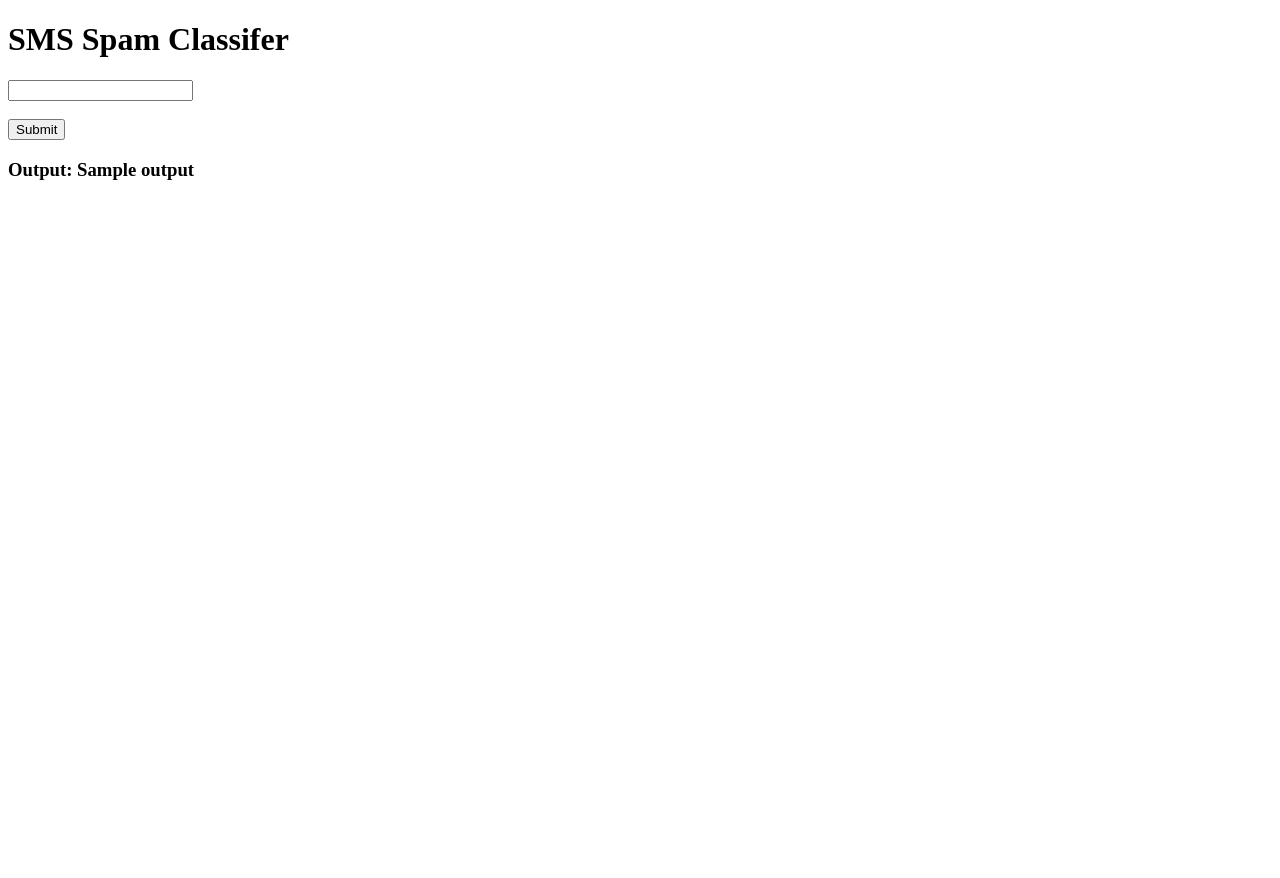
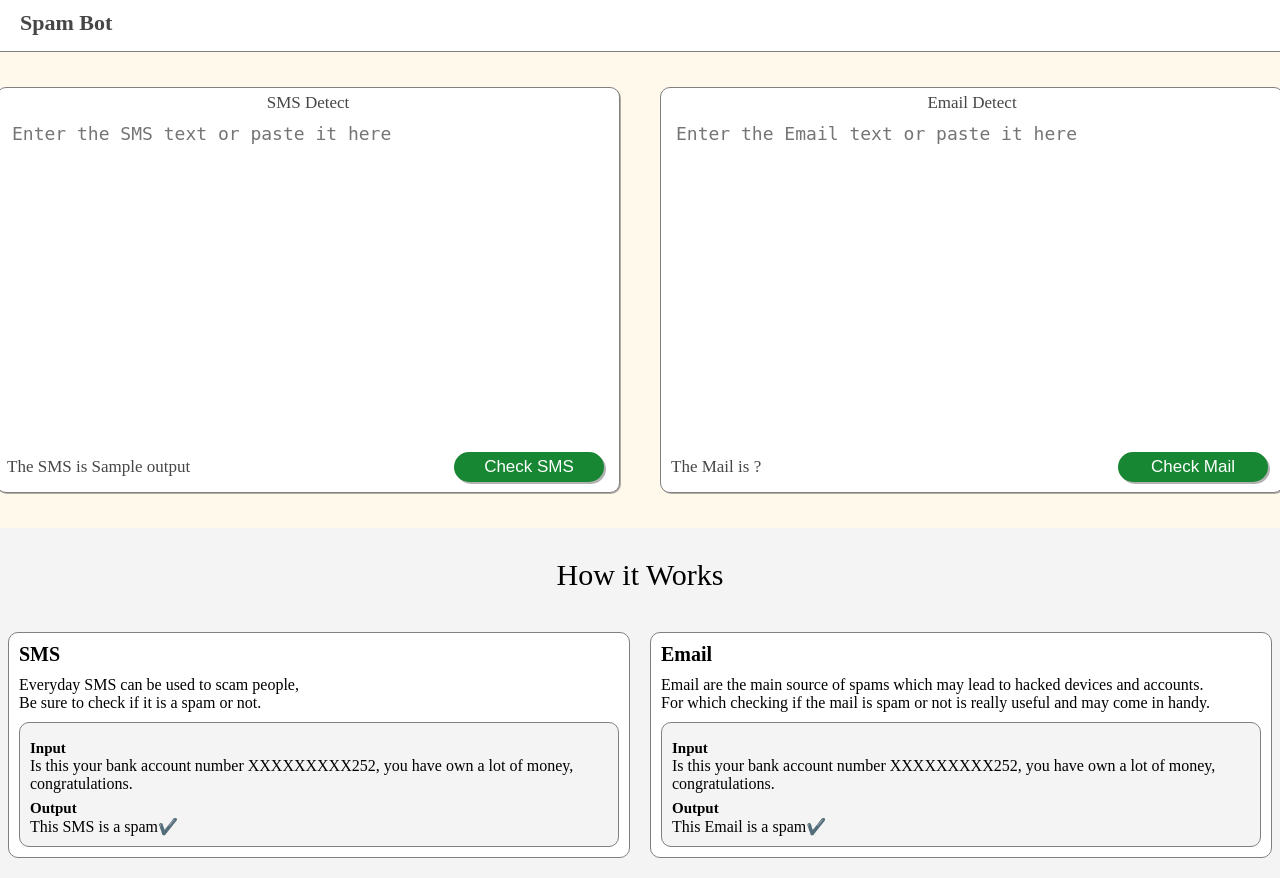
Before and after one commit to Simpl1fy/Spam-Classifier-Project, a Flask app: template templates/index.html in a window 1280 px wide. Before the commit the page ends 180 px from the top, so only its background shows below. Run offline with Flask 3, Linux system fonts and the light colour scheme; the template is opened without the code that fills it: most values are stand-ins (such as "Sample title", 1, 10 or a date in 2020).

Commit message:
designed the front page, added html and css

```diff
--- a/app.py
+++ b/app.py
@@ -11,7 +11,7 @@ def prediction():
     if request.method == 'GET':
         return render_template('index.html')
     else:
-        cd = CustomData(text=request.form.get('text'))
+        cd = CustomData(text=request.form.get('sms-text'))
         ser = cd.get_data_as_series()
         print(ser)
         print("Before Prediction")
@@ -21,7 +21,12 @@ def prediction():
         output = result[0]
         print('Prediction Completed')
         print(output)
-        return render_template('index.html', output=output)
+        if (output == 1):
+            res = "a spam✔️"
+        else:
+            res = "is not a spam❌"
+        print(res)
+        return render_template('index.html', output=res)
 
 if __name__ == "__main__":
     app.run(debug=True)
--- /dev/null
+++ b/static/css/style.css
@@ -0,0 +1,151 @@
+body {
+	margin: 0;
+	padding: 0;
+}
+
+.navbar {
+	display:flex;
+	flex-direction: row;
+	justify-content: space-between;
+	background-color: white;
+	border-bottom: 1px solid grey;
+	padding-top: 10px;
+	padding-bottom: 10px;
+}
+
+
+#heading {
+	margin-top: 0px;
+	margin-bottom: 5px;
+	text-align: center;
+	font-size: 22px;
+	padding-left: 7px;
+	color: rgb(70, 70, 70);
+	padding-left: 20px;
+}
+
+#form-container {
+	display: flex;
+	justify-content: center;
+	align-items: center;
+	background-color: rgb(254, 249, 235);
+	padding-bottom: 30px;
+	padding-top: 30px;
+}
+
+#text-form {
+	margin-left: 20px;
+	margin-right: 20px;
+	margin-top:5px;
+	margin-bottom: 5px;
+	padding: 5px;
+	border: 1px solid grey;
+	border-radius: 10px;
+	box-shadow: 1px 1px rgba(0,0,0,0.3);
+	background-color: white;
+}
+
+#container-heading {
+	text-align: center;
+	font-size: 17px;
+	margin-top: 0px;
+	margin-bottom: 0px;
+	color: rgb(70, 70, 70);
+}
+
+#text {
+	resize: none;
+	width:600px;
+	height: 300px;
+	border:none;
+	padding-top: 10px;
+	padding-left: 10px;
+	font-size: 18px;
+}
+
+#text:focus {
+	outline: none;
+}
+
+#output-submit {
+	margin-left: 5px;
+	margin-right: 5px;
+	display: flex;
+	justify-content: space-between;
+	align-items: baseline;
+}
+
+#submit-button {
+	width: 150px;
+	margin: 5px;
+	padding: 5px 17px;
+	background-color:rgb(23, 135, 51);
+	color: white;
+	border: none;
+	border-radius: 25px;
+	font-size: 17px;
+	box-shadow: 2px 2px rgba(0,0,0,0.3);
+}
+
+#submit-button:hover {
+	cursor: pointer;
+	background-color: rgb(18, 192, 18);
+	width: 160px;
+	transition: background-color 0.25s;
+	transition: width 0.25s;
+}
+
+.summary-container {
+	background-color: rgb(244, 244, 244);
+	display: flex;
+	align-items: center;
+	flex-direction: column;
+}
+
+.summary-heading {
+	font-size: 30px;
+	margin-top: 30px;
+	margin-bottom: 30px
+}
+.summary-card {
+	margin-top: 10px;
+	margin-bottom: 20px;
+	margin-left: 10px;
+	margin-right: 10px;
+	padding: 10px 10px;
+	border-radius: 10px;
+	border: 1px solid grey;
+	width: 600px;
+	background-color: white;
+}
+
+.card-heading {
+	font-size: 20px;
+	margin-bottom: 10px;
+	font-weight: bold;
+}
+
+.card-content {
+	border: 1px solid grey;
+	border-radius: 10px;
+	padding: 10px 10px;
+	margin-top: 10px;
+	background-color: rgb(244, 244, 244);
+}
+
+.content-input-heading, .content-output-heading {
+	margin-top: 7px;
+	margin-bottom: 0px;
+	font-size: 15px;
+}
+
+.input-example, .output-example {
+	margin-top: 0;
+	margin-bottom: 0;
+}
+
+.card-row {
+	display: flex;
+	flex-direction: row;
+	align-items: center;
+}
--- a/templates/index.html
+++ b/templates/index.html
@@ -1,17 +1,67 @@
 <!DOCTYPE html>
 <html lang="en">
 <head>
-    <meta charset="UTF-8">
-    <meta name="viewport" content="width=device-width, initial-scale=1.0">
-    <title>SMS Spam Classifer</title>
+  <meta charset="UTF-8">
+  <meta name="viewport" content="width=device-width, initial-scale=1.0">
+  <title>SMS Spam Bot</title>
+  <link rel="stylesheet" type="text/css" href="{{ url_for('static', filename='css/style.css') }}">
 </head>
 <body>
-    <h1>SMS Spam Classifer</h1>
-    <form action="{{ url_for('prediction') }}" method="post">
-        <input type="text" name="text" id="sms"><br><br>
-        <input type="submit" value="Submit">
-    </form>
 
-    <h3>Output: {{ output }}</h3>
+    <div class="navbar">
+      <h1 id="heading">Spam Bot</h1>
+    </div>
+
+    <div id="form-container">
+      <form action="{{ url_for('prediction') }}" method="post" id="text-form">
+        <p id="container-heading">SMS Detect</p>
+        <textarea name="sms-text" id="text" cols="30" rows="40" placeholder="Enter the SMS text or paste it here"></textarea> <br><br>
+        <div id="output-submit">
+          <span style="font-size: 17px; color: rgb(70, 70, 70);">The SMS is {{ output }}</span>
+          <input type="submit" value="Check SMS" id="submit-button">
+        </div>
+      </form>
+      <form action="" id="text-form">
+        <p id="container-heading">Email Detect</p>
+        <textarea name="text" id="text" cols="30" rows="40" placeholder="Enter the Email text or paste it here"></textarea> <br><br>
+        <div id="output-submit">
+          <span style="font-size: 17px; color: rgb(70, 70, 70);">The Mail is ?</span>
+          <input type="submit" value="Check Mail" id="submit-button">
+        </div>
+      </form>
+    </div>
+    <div class="summary-container">
+      <div class="summary-heading">How it Works</div>
+      <div class="card-row">
+        <div class="summary-card">
+          <div class="card-header">
+            <div class="card-heading">SMS</div>
+            <div class="card-explained">Everyday SMS can be used to scam people, <br> Be sure to check if it is a spam or not.</div>
+          </div>
+          <div class="card-content">
+            <div class="cardinput-text">
+              <h5 class="content-input-heading">Input</h5>
+              <p class="input-example">Is this your bank account number XXXXXXXXX252, you have own a lot of money, congratulations.</p>
+              <h5 class="content-output-heading">Output</h5>
+              <p class="output-example">This SMS is a spam✔️</p>
+            </div>
+          </div>
+        </div>
+        <div class="summary-card">
+          <div class="card-header">
+            <div class="card-heading">Email</div>
+            <div class="card-explained">Email are the main source of spams which may lead to hacked devices and accounts. <br>For which checking if the mail is spam or not is really useful and may come in handy.</div>
+          </div>
+          <div class="card-content">
+            <div class="cardinput-text">
+              <h5 class="content-input-heading">Input</h5>
+              <p class="input-example">Is this your bank account number XXXXXXXXX252, you have own a lot of money, congratulations.</p>
+              <h5 class="content-output-heading">Output</h5>
+              <p class="output-example">This Email is a spam✔️</p>
+            </div>
+          </div>
+        </div>
+      </div>
+    </div>
 </body>
 </html>
```
